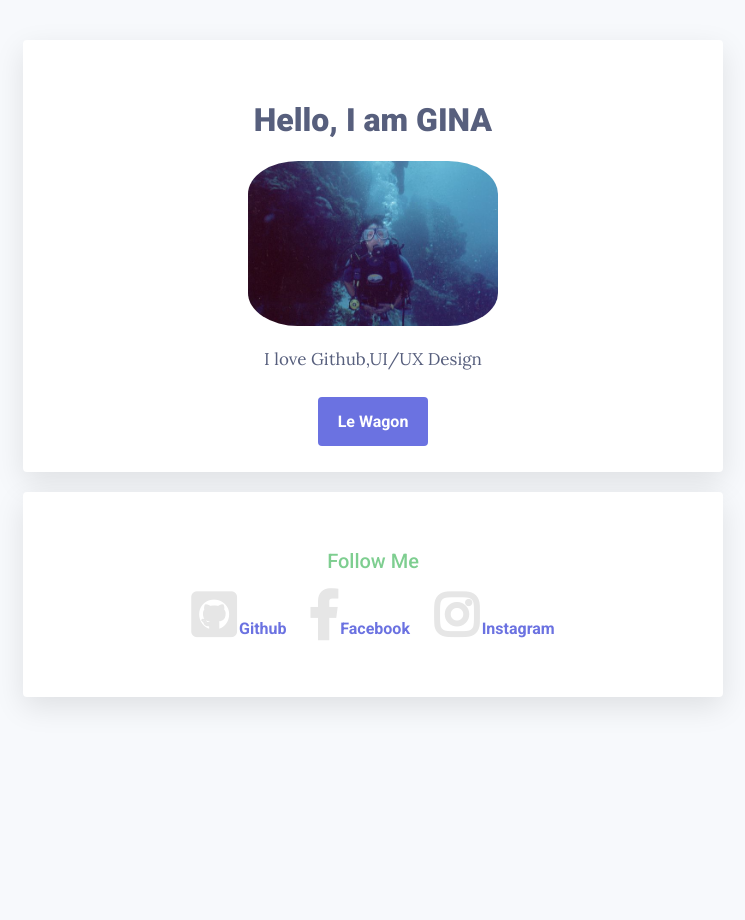
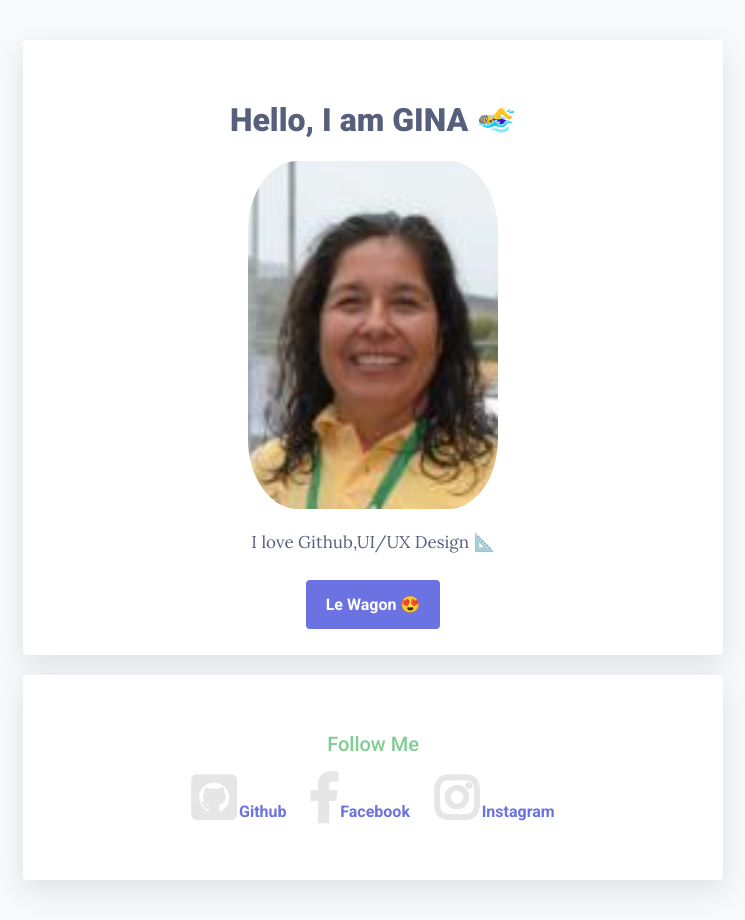
Before and after one commit to caminar-pleno/profile, a plain HTML site: page index.html in a window 1280 px wide. Shown: the whole page, without its empty margins (267-1012 px from the left). Before the commit the page ends 800 px from the top, so only its background shows below. Drawn offline with Linux system fonts and the light colour scheme.

Commit message:
my profile page - emoticons

```diff
--- a/index.html
+++ b/index.html
@@ -11,11 +11,11 @@
   <body>
     <div class="container">
       <div class="card-white" id="introduction">
-    <h1>Hello, I am GINA</h1>
-    <img src="images/Gina03.jpg" class="img-circle"  width="250" alt="Gina Vargas Pérez"  class="img-circle" >
-    <p>I love Github,UI/UX Design </p>
+    <h1>Hello, I am GINA 🏊‍♀️</h1>
+    <img src="images/profile.png" class="img-circle"  width="250" alt="Gina Vargas Pérez"  class="img-circle" >
+    <p>I love Github,UI/UX Design 📐</p>
     <a href="#" class="btn-blue" target="_blank">
-      Le Wagon
+      Le Wagon 😍
     </a>
     </div>
     <div class="card-white">
```
